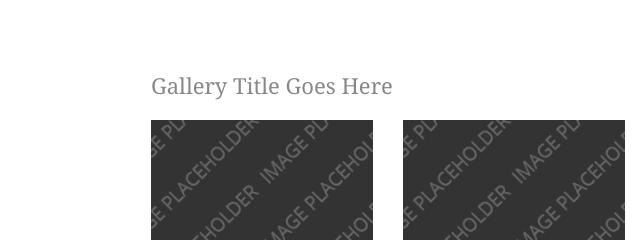
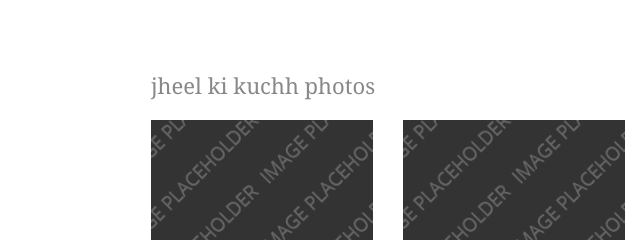
Before and after one commit to sach344/kokokisaan, a plain HTML site: page pages/gallery.html in a window 1280 px wide. Shown: the part 345-585 px from the top of the page, 0-640 px from the left. Drawn offline with Linux system fonts and the light colour scheme.

Commit message:
3rd commit

```diff
--- a/pages/gallery.html
+++ b/pages/gallery.html
@@ -92,7 +92,7 @@ Licence URI: http://www.os-templates.com/template-terms
       <!-- ################################################################################################ -->
       <div id="gallery">
         <figure>
-          <header class="heading">Gallery Title Goes Here</header>
+          <header class="heading">jheel ki kuchh photos</header>
           <ul class="nospace clear">
             <li class="one_quarter first"><a href="#"><img src="../images/demo/gallery/01.png" alt=""></a></li>
             <li class="one_quarter"><a href="#"><img src="../images/demo/gallery/01.png" alt=""></a></li>
```
